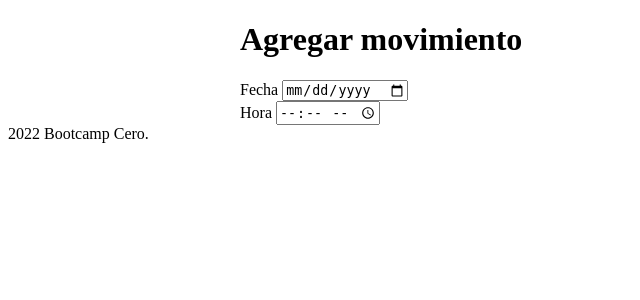
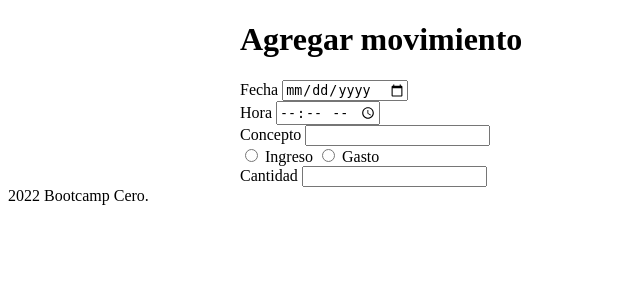
Before and after one commit to Luisda1977/hello-flask, a Flask app: page /nuevo in a window 1280 px wide. Shown: the part 78-378 px from the top of the page, without its empty margins (0-640 px from the left). Run offline with Flask 2, Linux system fonts and the light colour scheme.

Commit message:
Ya tenemos el formulario; pero necesitamos enviarlo a nuestro servidor.

```diff
--- a/balance/templates/nuevo.html
+++ b/balance/templates/nuevo.html
@@ -22,10 +22,25 @@ Agregar movimiento
 <form action="/nuevo" method="post"></form>
     <div class="campo-formulario">
         <label for="fecha">Fecha</label>
-        <input type="date" id="fecha" name="">
+        <input type="date" id="fecha" name="fecha">
     </div>
     <div class="campo-formulario">
         <label for="hora">Hora</label>
-        <input type="time" id="hora" name="">
+        <input type="time" id="hora" name="hora">
     </div>
+    <div class="campo-formulario">
+        <label for="concepto">Concepto</label>
+        <input type="text" id="concepto" name="concepto">
+    </div>
+    <div class="campo-formulario">
+        <input type="radio" id="ingreso" name="ingreso_gasto" value="I">
+        <label for="ingreso">Ingreso</label>
+        <input type="radio" id="gasto" name="ingreso_gasto" value="G">
+        <label for="gasto">Gasto</label>
+    </div>
+    <div class="campo-formulario">
+        <label for="cantidad">Cantidad</label>
+        <input type="number" id="cantidad" name="cantidad">
+    </div>
+
 {% endblock %}
```
